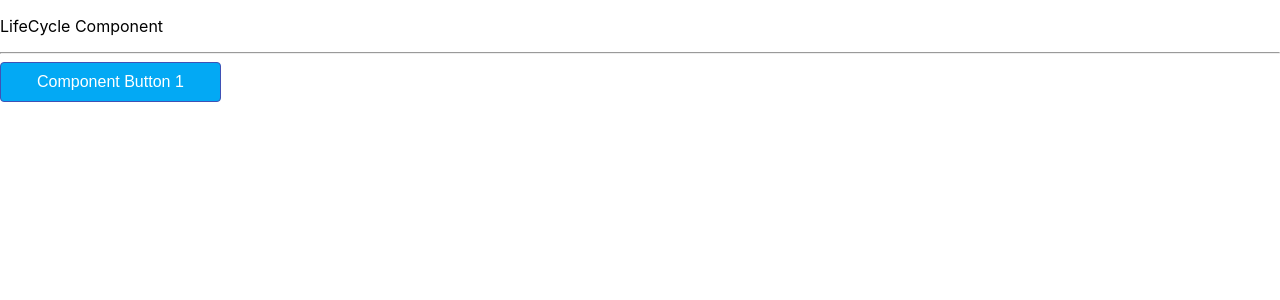
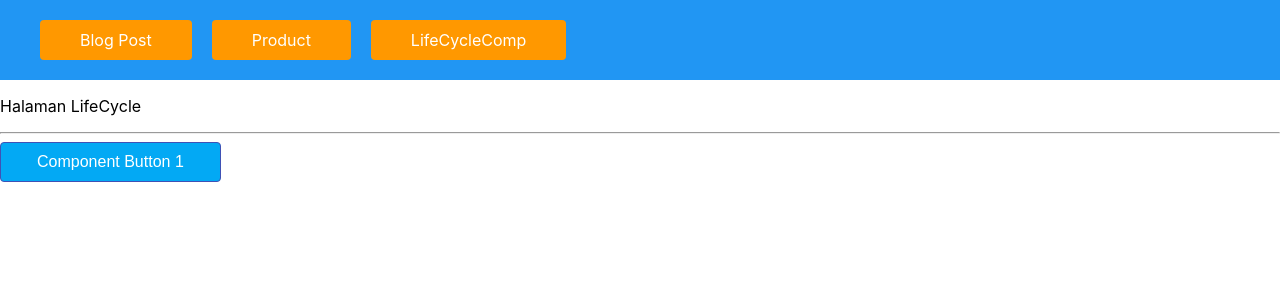
Before and after one commit to purwokang/win-prawito-react-hello-world, a React (Create React App) app: page /lifecycle in a window 1280 px wide. Shown: the top 300 px of the page. Built offline with nearby package versions, Linux system fonts and the light colour scheme.

Commit message:
berhasil mengimplementasikan react router dasar

```diff
--- a/src/container/Home/Home.js
+++ b/src/container/Home/Home.js
@@ -1,8 +1,8 @@
 import React, { Component, Fragment } from 'react';
 // import YouTubeComp from '../../component/YouTubeComp/YouTubeComp';
-// import Product from '../Product/Product';
-// import BlogPost from '../BlogPost/BlogPost';
-import { BrowserRouter } from 'react-router-dom';
+import Product from '../Product/Product';
+import BlogPost from '../BlogPost/BlogPost';
+import { BrowserRouter, Route, Link } from 'react-router-dom';
 import './Home.css'
 import LifeCycleComp from '../LifeCycleComp/LifeCycleComp';
 
@@ -11,32 +11,18 @@ class Home extends Component {
         showComponent: true
     }
 
-    componentDidMount() {
-        // setTimeout(() => {
-        //     this.setState({
-        //         showComponent: false
-        //     })
-        // }, 15000)
-    }
-
     render() {
         return (
             <BrowserRouter>
                 <Fragment>
-                    {/* <div className="navigation">
+                    <div className="navigation">
                         <Link to="/" >Blog Post</Link>
                         <Link to="/product" >Product</Link>
-                    </div> */}
-                    <p>LifeCycle Component</p>
-                    <hr />
-                    {
-                        this.state.showComponent
-                            ?
-                            <LifeCycleComp />
-                            : null
-                    }
-                    {/* <Route path="/" exact component={BlogPost} />
-                    <Route path="/product" component={Product} /> */}
+                        <Link to="/lifecycle" >LifeCycleComp</Link>
+                    </div>
+                    <Route path="/" exact component={BlogPost} />
+                    <Route path="/product" component={Product} />
+                    <Route path="/lifecycle" component={LifeCycleComp} />
                 </Fragment>
             </BrowserRouter>
         )
--- a/src/container/LifeCycleComp/LifeCycleComp.js
+++ b/src/container/LifeCycleComp/LifeCycleComp.js
@@ -1,4 +1,4 @@
-import React, { Component } from 'react'
+import React, { Component, Fragment } from 'react'
 import './LifeCycleComp.css'
 
 class LifeCycleComp extends Component {
@@ -58,7 +58,11 @@ class LifeCycleComp extends Component {
   render() {
     console.log('render');
     return (
-      <button className="btn" onClick={this.changeCount} >Component Button {this.state.count} </button>
+      <Fragment>
+        <p>Halaman LifeCycle</p>
+        <hr />
+        <button className="btn" onClick={this.changeCount} >Component Button {this.state.count} </button>
+      </Fragment>
     )
   }
 }
```
